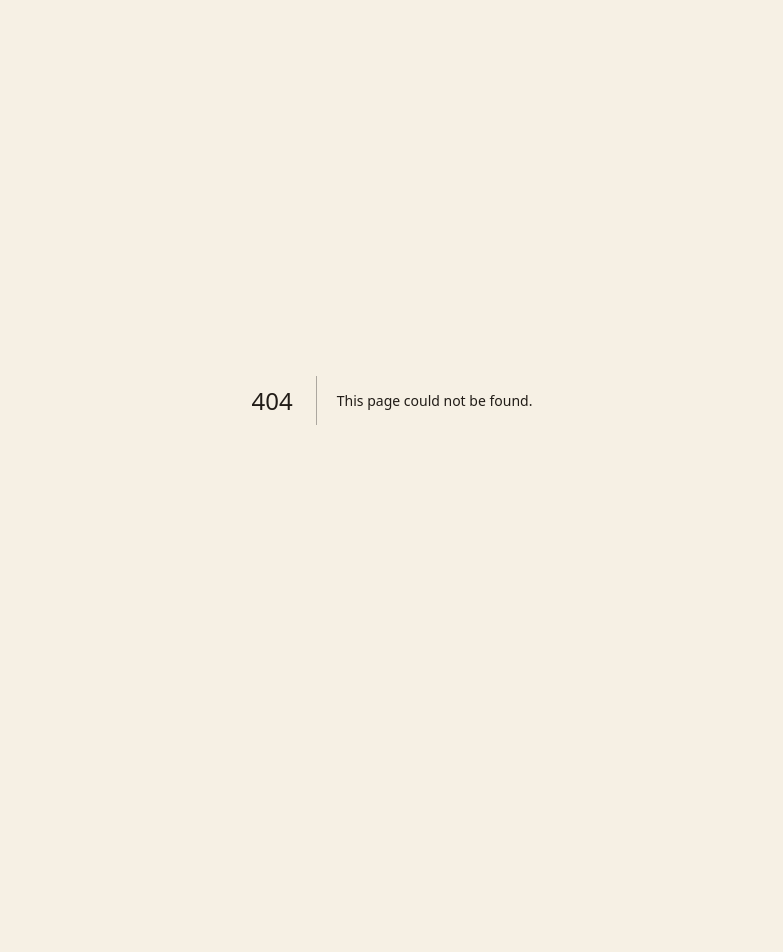
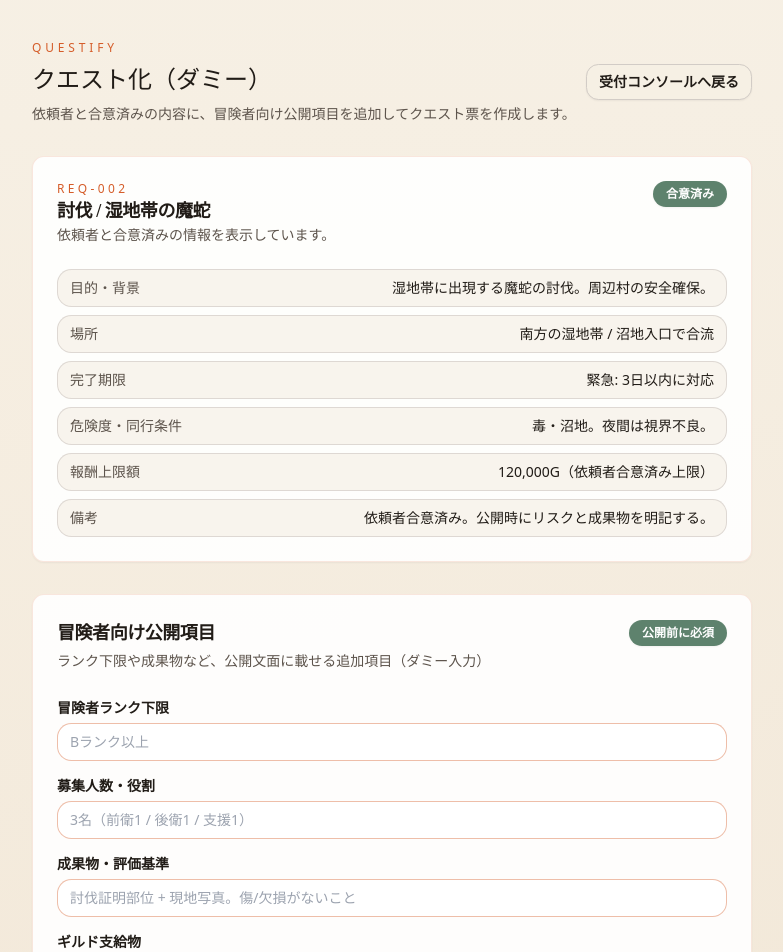
Before and after one commit to kazurego7/isekai-quest-agency, a Next.js app: page /reception/questify in a window 1280 px wide. Before the commit this address had no page. Shown: the top 952 px of the page, without its empty margins (248-1031 px from the left). Before the commit the page ends 800 px from the top, so only its background shows below. Built offline with nearby package versions, Linux system fonts and the light colour scheme.

Commit message:
Link reception edits to questify mock

```diff
--- a/app/reception/page.js
+++ b/app/reception/page.js
@@ -164,7 +164,7 @@ export default function ReceptionPage() {
               </p>
               <div className="flex flex-wrap gap-2 pt-1">
                 <Button size="sm" variant="outline" className="border-dashed text-xs" asChild>
-                      <Link href="/requests/req-002/adjust">文言を編集（ダミー）</Link>
+                  <Link href="/reception/questify">文言を編集（クエスト化画面）</Link>
                 </Button>
                 <Button size="sm" className="text-xs" variant="secondary">
                   公開申請（ダミー）
--- /dev/null
+++ b/app/reception/questify/page.js
@@ -0,0 +1,125 @@
+import Link from "next/link";
+
+import { Badge } from "@/components/ui/badge";
+import { Button } from "@/components/ui/button";
+import { Card, CardContent, CardDescription, CardFooter, CardHeader, CardTitle } from "@/components/ui/card";
+
+const agreedRequest = {
+  id: "REQ-002",
+  title: "討伐 / 湿地帯の魔蛇",
+  fields: {
+    title: "討伐 / 湿地帯の魔蛇",
+    purpose: "湿地帯に出現する魔蛇の討伐。周辺村の安全確保。",
+    place: "南方の湿地帯 / 沼地入口で合流",
+    deadline: "緊急: 3日以内に対応",
+    risk: "毒・沼地。夜間は視界不良。",
+    reward: "120,000G（依頼者合意済み上限）",
+    note: "依頼者合意済み。公開時にリスクと成果物を明記する。",
+  },
+};
+
+const publishFields = [
+  { label: "冒険者ランク下限", placeholder: "Bランク以上" },
+  { label: "募集人数・役割", placeholder: "3名（前衛1 / 後衛1 / 支援1）" },
+  { label: "成果物・評価基準", placeholder: "討伐証明部位 + 現地写真。傷/欠損がないこと" },
+  { label: "ギルド支給物", placeholder: "解毒薬2本 / 地図 / 簡易テント / 松明" },
+  { label: "地図・注意事項", placeholder: "沼地東側の浅瀬を推奨。夜間は迂回。毒沼に立入禁止" },
+  { label: "連絡方法", placeholder: "ギルドチャット / 緊急時は鐘楼" },
+];
+
+export default function QuestifyPage() {
+  return (
+    <div className="min-h-screen bg-gradient-to-b from-background to-muted/70">
+      <div className="mx-auto max-w-screen-md px-6 pb-16 pt-10 space-y-8">
+        <header className="flex items-center justify-between">
+          <div className="space-y-2">
+            <p className="text-xs uppercase tracking-[0.32em] text-primary">Questify</p>
+            <h1 className="font-serif text-2xl text-ink">クエスト化（ダミー）</h1>
+            <p className="text-sm text-muted-foreground">
+              依頼者と合意済みの内容に、冒険者向け公開項目を追加してクエスト票を作成します。
+            </p>
+          </div>
+          <Button size="sm" variant="outline" asChild>
+            <Link href="/reception">受付コンソールへ戻る</Link>
+          </Button>
+        </header>
+
+        <Card className="border-primary/15 bg-white/90 shadow-sm">
+          <CardHeader>
+            <div className="flex items-start justify-between">
+              <div>
+                <p className="text-xs uppercase tracking-[0.28em] text-primary">{agreedRequest.id}</p>
+                <CardTitle className="text-lg text-ink">{agreedRequest.title}</CardTitle>
+                <CardDescription>依頼者と合意済みの情報を表示しています。</CardDescription>
+              </div>
+              <Badge variant="secondary">合意済み</Badge>
+            </div>
+          </CardHeader>
+          <CardContent className="grid grid-cols-1 gap-2 text-sm">
+            <div className="flex items-start justify-between rounded-lg border border-border/70 bg-muted/40 px-3 py-2">
+              <span className="text-muted-foreground">目的・背景</span>
+              <span className="text-ink text-right">{agreedRequest.fields.purpose}</span>
+            </div>
+            <div className="flex items-start justify-between rounded-lg border border-border/70 bg-muted/40 px-3 py-2">
+              <span className="text-muted-foreground">場所</span>
+              <span className="text-ink text-right">{agreedRequest.fields.place}</span>
+            </div>
+            <div className="flex items-start justify-between rounded-lg border border-border/70 bg-muted/40 px-3 py-2">
+              <span className="text-muted-foreground">完了期限</span>
+              <span className="text-ink text-right">{agreedRequest.fields.deadline}</span>
+            </div>
+            <div className="flex items-start justify-between rounded-lg border border-border/70 bg-muted/40 px-3 py-2">
+              <span className="text-muted-foreground">危険度・同行条件</span>
+              <span className="text-ink text-right">{agreedRequest.fields.risk}</span>
+            </div>
+            <div className="flex items-start justify-between rounded-lg border border-border/70 bg-muted/40 px-3 py-2">
+              <span className="text-muted-foreground">報酬上限額</span>
+              <span className="text-ink text-right">{agreedRequest.fields.reward}</span>
+            </div>
+            <div className="flex items-start justify-between rounded-lg border border-border/70 bg-muted/40 px-3 py-2">
+              <span className="text-muted-foreground">備考</span>
+              <span className="text-ink text-right">{agreedRequest.fields.note}</span>
+            </div>
+          </CardContent>
+        </Card>
+
+        <Card className="border-primary/15 bg-white/90 shadow-sm">
+          <CardHeader className="space-y-1">
+            <div className="flex items-center justify-between">
+              <CardTitle className="text-lg text-ink">冒険者向け公開項目</CardTitle>
+              <Badge variant="secondary">公開前に必須</Badge>
+            </div>
+            <CardDescription>ランク下限や成果物など、公開文面に載せる追加項目（ダミー入力）</CardDescription>
+          </CardHeader>
+          <CardContent className="space-y-3">
+            {publishFields.map((field) => (
+              <label key={field.label} className="space-y-1 block">
+                <span className="text-sm font-semibold text-ink">{field.label}</span>
+                <input
+                  className="w-full rounded-lg border border-primary/40 bg-white px-3 py-2 text-sm text-foreground outline-none ring-offset-background focus:border-primary focus:ring-2 focus:ring-primary/50"
+                  placeholder={field.placeholder}
+                  readOnly
+                />
+              </label>
+            ))}
+          </CardContent>
+          <CardFooter className="flex flex-wrap gap-2">
+            <Button size="sm" asChild>
+              <Link href="/adventurer">クエストとして公開（ダミー）</Link>
+            </Button>
+            <Button size="sm" variant="outline" asChild>
+              <Link href="/reception">公開せず戻る</Link>
+            </Button>
+          </CardFooter>
+        </Card>
+
+        <Card className="border-none bg-card/90 shadow-sm">
+          <CardHeader>
+            <CardTitle className="text-lg">メモ</CardTitle>
+            <CardDescription>クエスト化すると「合意済み」から「公開済み」に状態が遷移し、冒険者側ダッシュボードに表示されます。（ダミー）</CardDescription>
+          </CardHeader>
+        </Card>
+      </div>
+    </div>
+  );
+}
```
Lines whose indentation alone changed are shown as unchanged.
